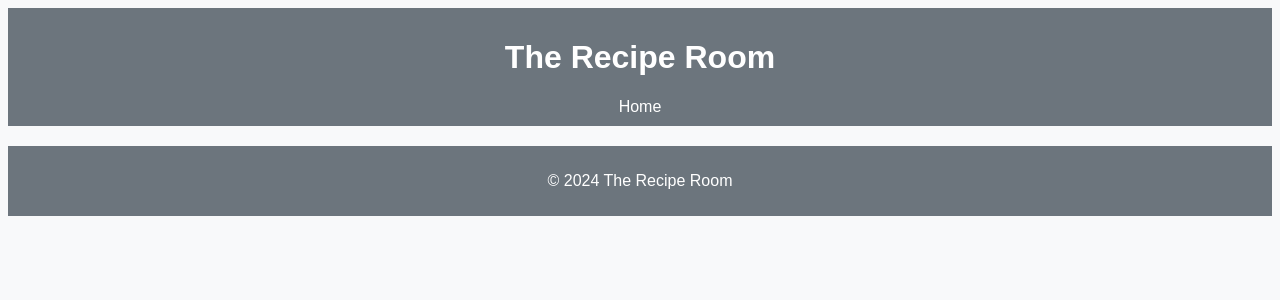
After one commit to CiaranBrain/The-Recipe-Room, a Django app: template recipe_room/recipes/templates/base.html in a window 1280 px wide. The commit adds this page. Shown: the top 300 px of the page. Run offline with Django 5.2, Linux system fonts and the light colour scheme; the template is opened without the code that fills it, so the values that code supplies are empty.

Commit message:
changed template structue for better modification

```diff
--- a/recipe_room/recipe_room/settings.py
+++ b/recipe_room/recipe_room/settings.py
@@ -11,6 +11,7 @@ https://docs.djangoproject.com/en/5.1/ref/settings/
 """
 
 from pathlib import Path
+import os
 
 # Build paths inside the project like this: BASE_DIR / 'subdir'.
 BASE_DIR = Path(__file__).resolve().parent.parent
@@ -117,6 +118,7 @@ USE_TZ = True
 # https://docs.djangoproject.com/en/5.1/howto/static-files/
 
 STATIC_URL = 'static/'
+STATICFILES_DIRS = [os.path.join(BASE_DIR, 'recipes/static')]
 
 # Default primary key field type
 # https://docs.djangoproject.com/en/5.1/ref/settings/#default-auto-field
--- /dev/null
+++ b/recipe_room/recipes/static/styles.css
@@ -0,0 +1,26 @@
+body {
+    font-family: Arial, sans-serif;
+    background-color: #f8f9fa;
+    color: #333;
+}
+
+header {
+    background-color: #6c757d;
+    padding: 10px;
+    color: white;
+    text-align: center;
+}
+
+nav a {
+    color: white;
+    margin: 0 15px;
+    text-decoration: none;
+}
+
+footer {
+    text-align: center;
+    margin-top: 20px;
+    padding: 10px;
+    background-color: #6c757d;
+    color: white;
+}
--- /dev/null
+++ b/recipe_room/recipes/templates/base.html
@@ -0,0 +1,27 @@
+<!DOCTYPE html>
+<html lang="en">
+<head>
+    <meta charset="UTF-8">
+    <meta name="viewport" content="width=device-width, initial-scale=1.0">
+    <title>{% block title %}Recipe Room{% endblock %}</title>
+    {% load static %}
+    <link rel="stylesheet" href="{% static 'styles.css' %}">
+</head>
+<body>
+    <header>
+        <h1>The Recipe Room</h1>
+        <nav>
+            <a href="{% url 'recipe_list' %}">Home</a>
+        </nav>
+    </header>
+
+    <div class="content">
+        {% block content %}
+        {% endblock %}
+    </div>
+
+    <footer>
+        <p>&copy; 2024 The Recipe Room</p>
+    </footer>
+</body>
+</html>
--- a/recipe_room/recipes/urls.py
+++ b/recipe_room/recipes/urls.py
@@ -1,8 +1,7 @@
 from django.urls import path
-from .views import home, recipe_list, recipe_detail
+from .views import recipe_list, recipe_detail
 
 urlpatterns = [
-
     path('', recipe_list, name='recipe_list'),
     path('recipe/<int:recipe_id>/', recipe_detail, name='recipe_detail'),
 ]
```
Also changed, not shown: recipe_room/recipes/templates/recipes/home.html (deleted, +0 -12 lines), recipe_room/recipes/templates/recipes/recipe_detail.html (+11 -13 lines), recipe_room/recipes/templates/recipes/recipe_list.html (+7 -11 lines).
